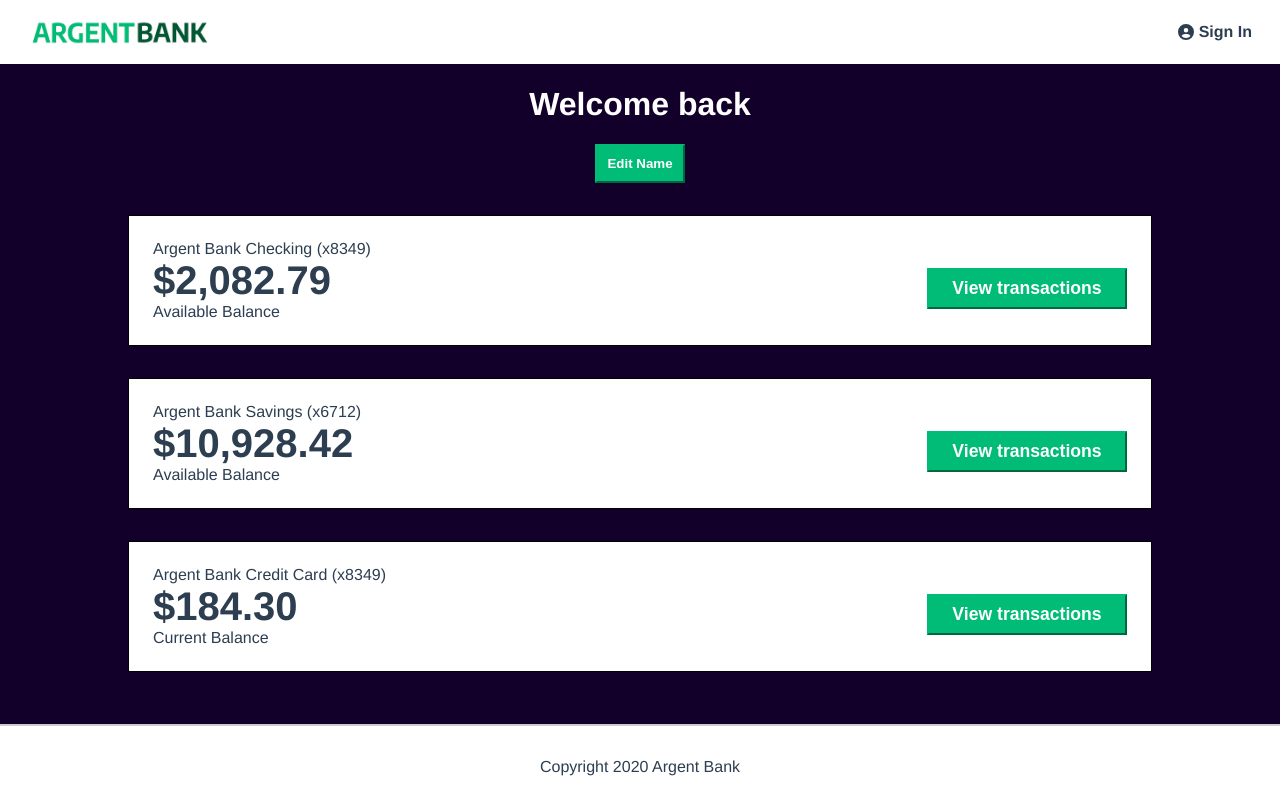
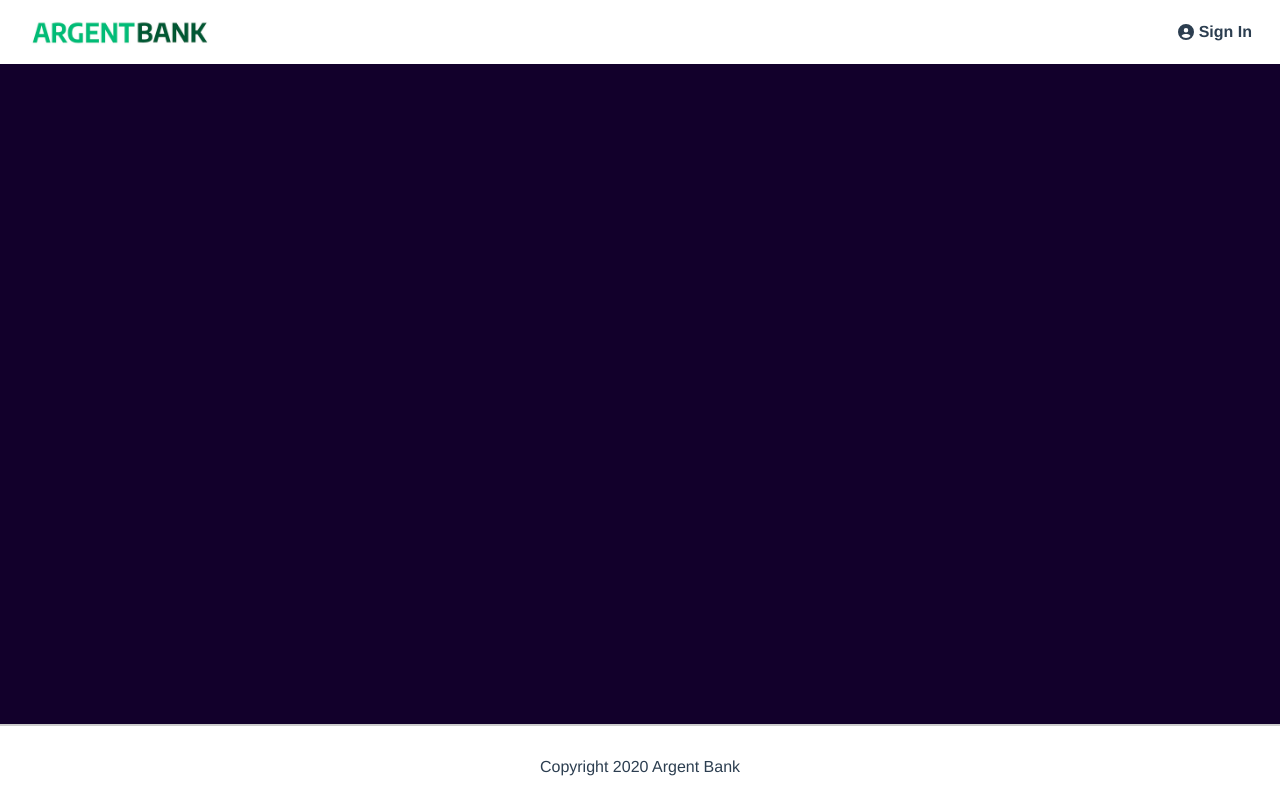
Before and after one commit to thevenardjulien/OC_JT_P11_ArgentBank, a React (Create React App) app: page /user in a window 1280 px wide. Built offline with nearby package versions, Linux system fonts and the light colour scheme.

Commit message:
Editing store (user)

```diff
--- a/src/components/LoginBox/index.js
+++ b/src/components/LoginBox/index.js
@@ -18,8 +18,7 @@ const LoginBox = () => {
     const password = form.current.password.value;
     const response = await fetchLogin(email, password);
     const token = response.body.token;
-    localStorage.setItem("token", token);
-    response && dispatch(connectedUser(email));
+    response && dispatch(connectedUser([email, token]));
     response && navigate("/user");
   };
 
--- a/src/components/MainNav/index.js
+++ b/src/components/MainNav/index.js
@@ -12,7 +12,7 @@ const MainNav = () => {
         <Logo width="200px" />
       </NavLink>
       <div className="main-nav-links">
-        <NavLink to="/profile" className="main-nav-item">
+        <NavLink to="/user" className="main-nav-item">
           <ProfileLink />
         </NavLink>
         <NavLink to="/sign-in" className="main-nav-item">
--- a/src/components/ProfileLink/index.js
+++ b/src/components/ProfileLink/index.js
@@ -6,11 +6,12 @@ import "./style.scss";
 
 const ProfileLink = () => {
   const user = useSelector((state) => state.user.value);
+  const userEmail = useSelector((state) => state.user.value[0]);
 
   return (
     <div className="profileLink">
       {user !== "" && <FontAwesomeIcon icon={faCircleUser} />}
-      {user !== "" && <p>{user}</p>}
+      {user !== "" && <p>{userEmail}</p>}
     </div>
   );
 };
--- a/src/index.js
+++ b/src/index.js
@@ -21,10 +21,6 @@ const router = createBrowserRouter([
     element: <User />,
   },
   {
-    path: "/profile",
-    element: <div>Profile Page</div>,
-  },
-  {
     path: "*",
     element: "Impossible de trouver la page",
   },
--- a/src/pages/User/index.js
+++ b/src/pages/User/index.js
@@ -7,7 +7,8 @@ import { useSelector } from "react-redux";
 import "./style.scss";
 
 const User = () => {
-  const user = useSelector((state) => state.user.value);
+  const user = useSelector((state) => state.user.value[0]);
+  const token = useSelector((state) => state.user.value[1]);
   const userAccounts = [
     {
       title: "Argent Bank Checking (x8349)",
@@ -30,6 +31,8 @@ const User = () => {
     <>
       <Header />
       <main className="bg-dark userContainer">
+        {token && (
+          <>
             <div className="userHeader">
               <h1 className="userTitle">
                 Welcome back
@@ -40,6 +43,8 @@ const User = () => {
             </div>
             <h2 className="sr-only">Accounts</h2>
             <Account accounts={userAccounts} />
+          </>
+        )}
       </main>
       <Footer />
     </>
```
Lines whose indentation alone changed are shown as unchanged.
